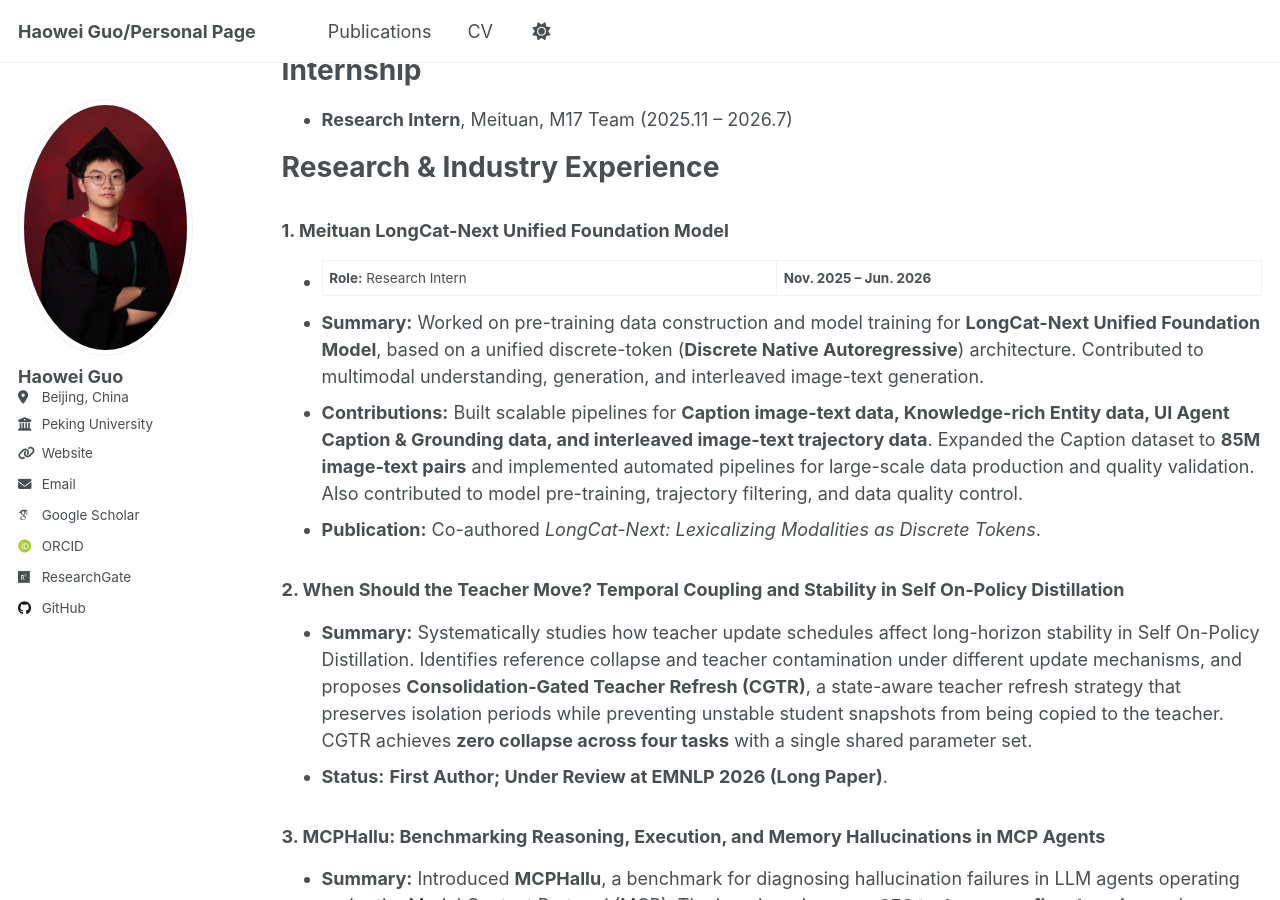
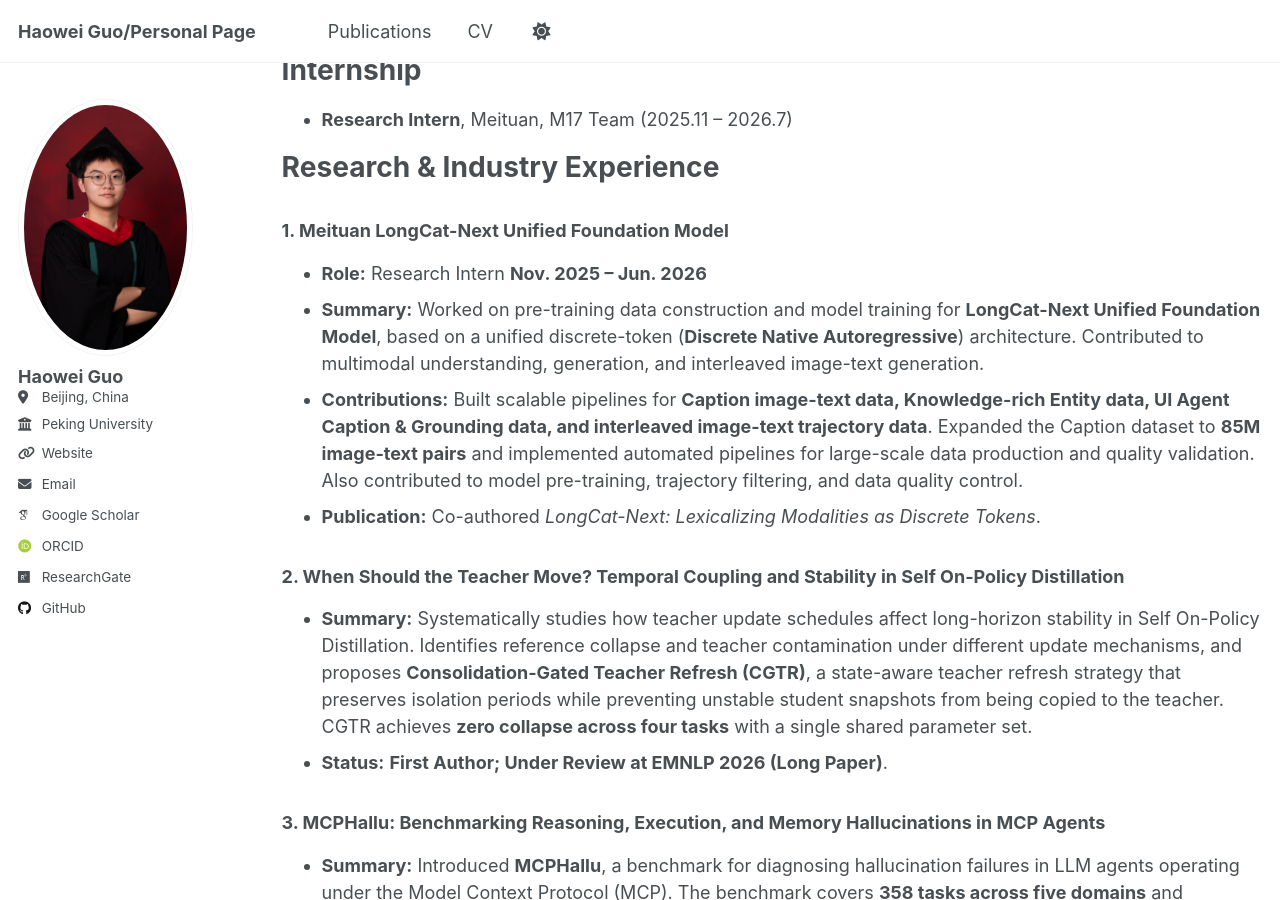
Before and after one commit to SYSU-Guohw/SYSU-Guohw.github.io, a Jekyll site: the page built from _pages/cv.md, in a window 1280 px wide and 900 px high, scrolled down 461 px. Built offline with Jekyll 4.4.1, drawn with Linux system fonts in a browser that asks for light colours; some web fonts are replaced; a script that is not in the unit is left out.

Commit message:
Update cv.md

```diff
--- a/_pages/cv.md
+++ b/_pages/cv.md
@@ -31,7 +31,7 @@ Research & Industry Experience
 ======
 
 ### 1. Meituan LongCat-Next Unified Foundation Model
-* **Role:** Research Intern | **Nov. 2025 – Jun. 2026**
+* **Role:** Research Intern  **Nov. 2025 – Jun. 2026**
 * **Summary:** Worked on pre-training data construction and model training for **LongCat-Next Unified Foundation Model**, based on a unified discrete-token (**Discrete Native Autoregressive**) architecture. Contributed to multimodal understanding, generation, and interleaved image-text generation.
 * **Contributions:** Built scalable pipelines for **Caption image-text data, Knowledge-rich Entity data, UI Agent Caption & Grounding data, and interleaved image-text trajectory data**. Expanded the Caption dataset to **85M image-text pairs** and implemented automated pipelines for large-scale data production and quality validation. Also contributed to model pre-training, trajectory filtering, and data quality control.
 * **Publication:** Co-authored *LongCat-Next: Lexicalizing Modalities as Discrete Tokens*.
```
